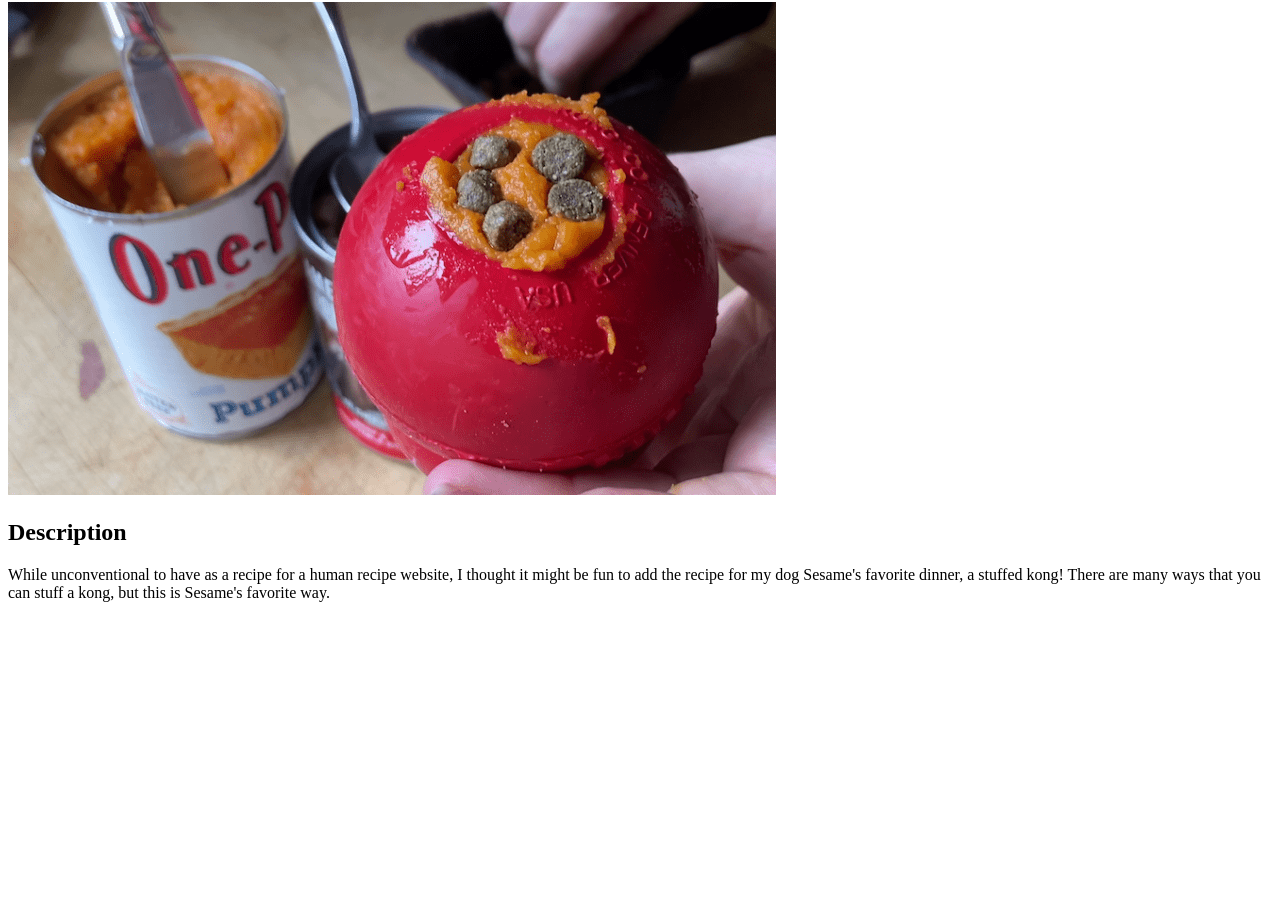
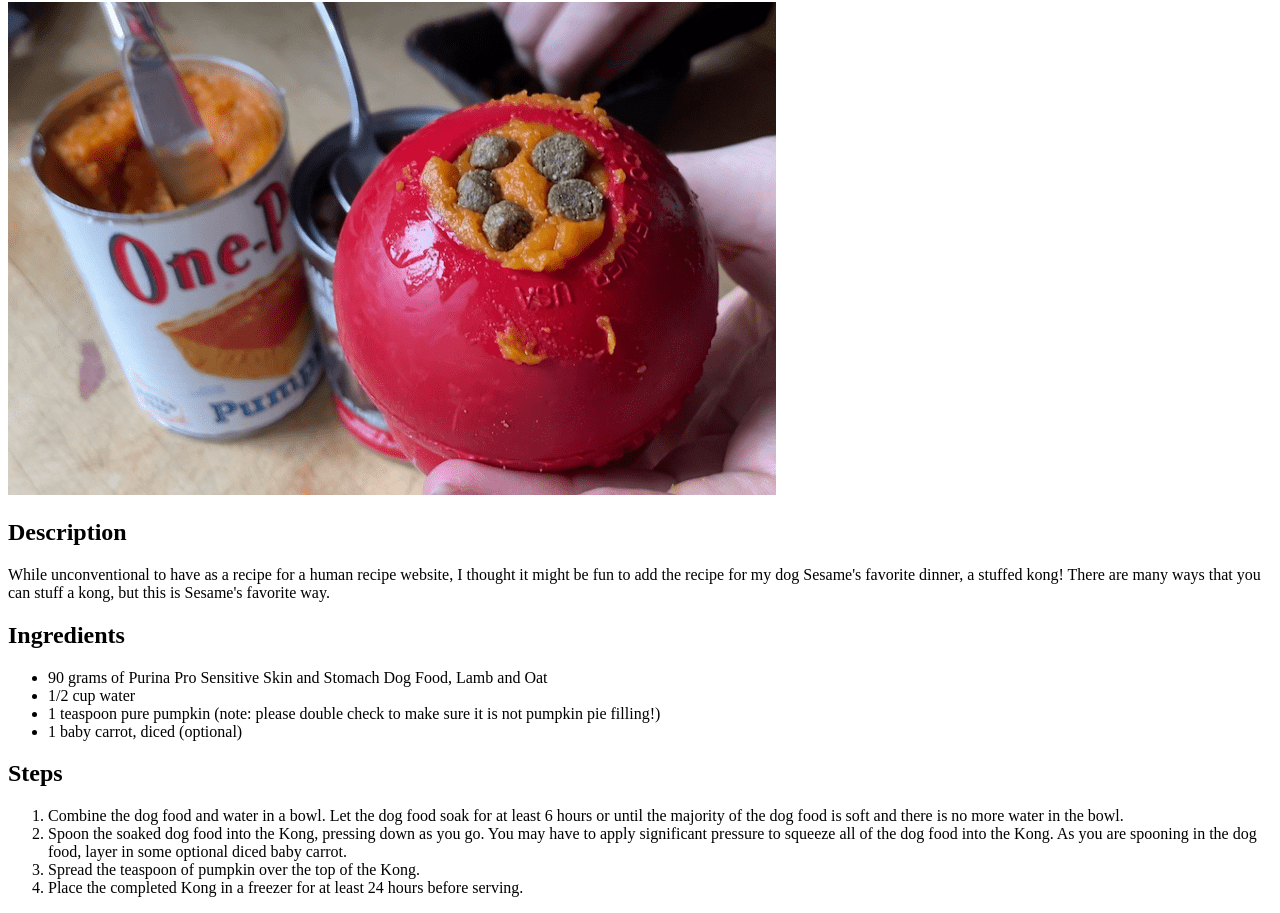
Before and after one commit to shellame/odin-recipes, a plain HTML site: page recipes/sesames-kong.html in a window 1280 px wide. Shown: the part 78-991 px from the top of the page. Before the commit the page ends 800 px from the top, so only its background shows below. Drawn offline with Linux system fonts and the light colour scheme.

Commit message:
Write ingredients and steps of Sesame's Kong recipe

```diff
--- a/recipes/sesames-kong.html
+++ b/recipes/sesames-kong.html
@@ -12,5 +12,19 @@
     <h2>Description</h2>
     <p>While unconventional to have as a recipe for a human recipe website, I thought it might be fun to add the recipe for my dog Sesame's favorite dinner, a stuffed kong! There are many ways that you can stuff a kong, but this is Sesame's favorite way.
     </p>
+    <h2>Ingredients</h2>
+    <ul>
+        <li>90 grams of Purina Pro Sensitive Skin and Stomach Dog Food, Lamb and Oat</li>
+        <li>1/2 cup water</li>
+        <li>1 teaspoon pure pumpkin (note: please double check to make sure it is not pumpkin pie filling!)</li>
+        <li>1 baby carrot, diced (optional)</li>
+    </ul>
+    <h2>Steps</h2>
+    <ol>
+        <li>Combine the dog food and water in a bowl. Let the dog food soak for at least 6 hours or until the majority of the dog food is soft and there is no more water in the bowl.</li>
+        <li>Spoon the soaked dog food into the Kong, pressing down as you go. You may have to apply significant pressure to squeeze all of the dog food into the Kong. As you are spooning in the dog food, layer in some optional diced baby carrot.</li>
+        <li>Spread the teaspoon of pumpkin over the top of the Kong.</li>
+        <li>Place the completed Kong in a freezer for at least 24 hours before serving.</li>
+    </ol>
 </body>
 </html>
```
